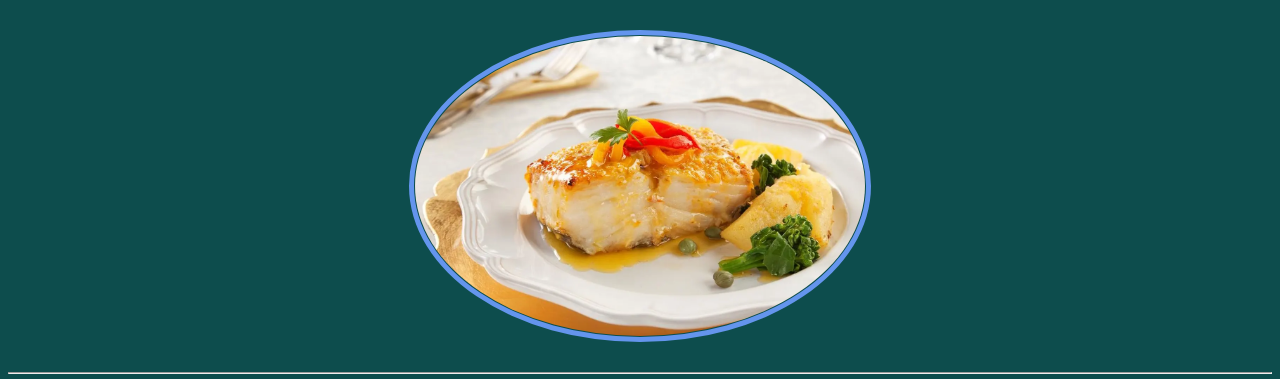
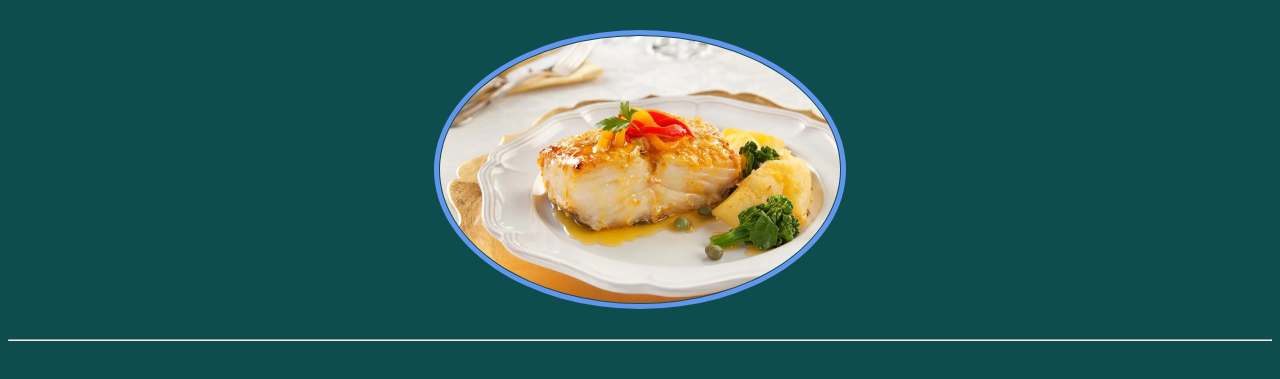
Before and after one commit to GDM-MARTINS/Receita-de-Bacalhau, a plain HTML site: page index.html in a window 1280 px wide. Shown: the part 95-474 px from the top of the page. Drawn offline with Linux system fonts and the light colour scheme.

Commit message:
Update index.html

```diff
--- a/index.html
+++ b/index.html
@@ -14,7 +14,7 @@
 <body>
   <h1 > Receita de Bacalhau à Brás </h1>
   <div class="center">
-    <img src="bacalhau01.webp" width="450" alt="bacalhau">
+    <img src="bacalhau01.webp" width="400" alt="bacalhau">
   </div>
    <br>
   <hr>
```
